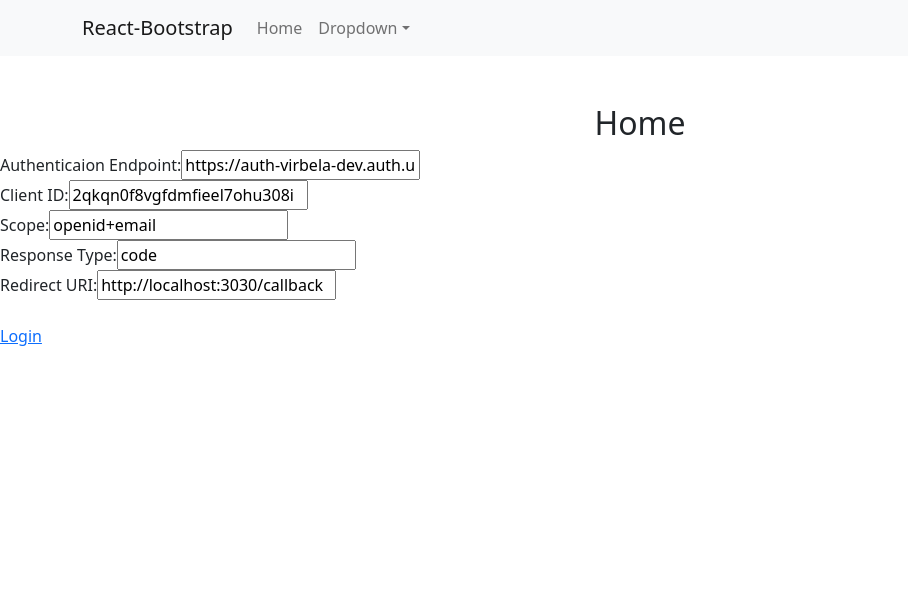
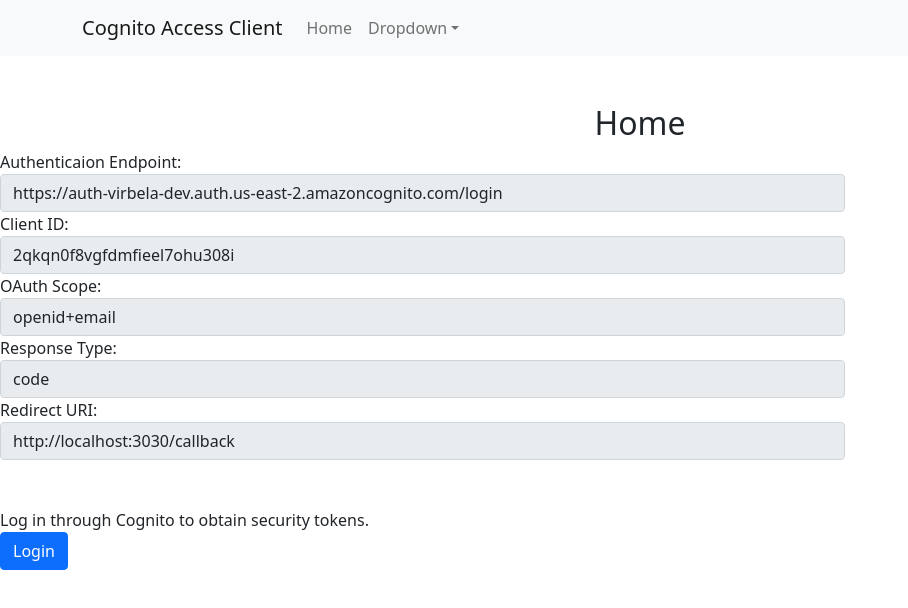
Before and after one commit to david-d-an/CognitoAccessClient, a React (Create React App) app: page /home in a window 1280 px wide. Shown: the top 608 px of the page, without its empty margins (0-908 px from the left). Built offline with nearby package versions, Linux system fonts and the light colour scheme.

Commit message:
Add style

```diff
--- a/src/pages/Home.jsx
+++ b/src/pages/Home.jsx
@@ -6,10 +6,10 @@
   const authEndpoint = process.env.REACT_APP_AUTH_ENDPOINT;
   const clientId = process.env.REACT_APP_CLIENT_ID;
   const responseType = process.env.REACT_APP_RESPONSE_TYPE;
-  const scope = process.env.REACT_APP_SCOPE;
+  const oauth_scope = process.env.REACT_APP_SCOPE;
   const redirectUri = process.env.REACT_APP_REDIRECT_URI;
 
-  const link = `${authEndpoint}?client_id=${clientId}&response_type=${responseType}&scope=${scope}&redirect_uri=${redirectUri}`;
+  const link = `${authEndpoint}?client_id=${clientId}&response_type=${responseType}&scope=${oauth_scope}&redirect_uri=${redirectUri}`;
 
   return (<>
     <br/><br/>
@@ -18,29 +18,47 @@
     </div>
 
     <div>
-      <label>Authenticaion Endpoint:
-        <input id="auth_endpoint" type="text" value={authEndpoint} readOnly />
-      </label>
-        <br/>
-      <label>Client ID:
-        <input id="client_id" type="text" value={clientId} readOnly />
-      </label>
-      <br/>
-      <label>Scope:
-        <input id="scope" type="text" value={scope} readOnly />
-      </label>
-      <br/>
-      <label>Response Type:
-        <input id="response_type" type="text" value={responseType} readOnly />
-      </label>
-      <br/>
-      <label>Redirect URI:
-        <input id="redirect_url" type="text" value={redirectUri} readOnly />
-      </label>
+      <div className="row">
+        <div className={'form-group col-8'} >
+          <label>Authenticaion Endpoint:</label>
+          <input id="auth_endpoint" type="text" value={authEndpoint} className={'form-control'} readOnly />
+        </div>
+      </div>
+
+      <div className="row">
+        <div className={'form-group col-8'} >
+          <label>Client ID:</label>
+          <input id="client_id" type="text" value={clientId} className={'form-control'} readOnly />
+        </div>
+      </div>
+
+      <div className="row">
+        <div className={'form-group col-8'} >
+          <label>OAuth Scope:</label>
+          <input id="oauth_scope" type="text" value={oauth_scope} className={'form-control'} readOnly />
+        </div>
+      </div>
+
+      <div className="row">
+        <div className={'form-group col-8'} >
+          <label>Response Type:</label>
+          <input id="response_type" type="text" value={responseType} className={'form-control'} readOnly />
+        </div>
+      </div>
+
+      <div className="row">
+        <div className={'form-group col-8'} >
+          <label>Redirect URI:</label>
+          <input id="redirect_url" type="text" value={redirectUri} className={'form-control'} readOnly />
+        </div>
+      </div>
     </div>
     <br/>
+    <br/>
 
-    <a href={link}>Login</a>
+    <label>Log in through Cognito to obtain security tokens.</label>
+    <br/>
+    <a href={link} className={'btn btn-primary'} >Login</a>
   </>);
 }
 
--- a/src/pages/Layout.jsx
+++ b/src/pages/Layout.jsx
@@ -7,15 +7,15 @@
   return (<>
     <Navbar bg="light" expand="lg">
       <Container>
-        <Navbar.Brand href="/">React-Bootstrap</Navbar.Brand>
+        <Navbar.Brand href="/">Cognito Access Client</Navbar.Brand>
         <Navbar.Toggle aria-controls="basic-navbar-nav" />
         <Navbar.Collapse id="basic-navbar-nav">
           <Nav className="me-auto">
-            <Nav.Link href="/home">Home</Nav.Link>
+            <Nav.Link href="home">Home</Nav.Link>
             <NavDropdown title="Dropdown" id="basic-nav-dropdown">
-              <NavDropdown.Item href="/callback">Callback</NavDropdown.Item>
+              <NavDropdown.Item href="callback">Callback</NavDropdown.Item>
               <NavDropdown.Divider />
-              <NavDropdown.Item href="/signout">Sign Out</NavDropdown.Item>
+              <NavDropdown.Item href="signout">Sign Out</NavDropdown.Item>
             </NavDropdown>
           </Nav>
         </Navbar.Collapse>
--- a/src/pages/Signout.jsx
+++ b/src/pages/Signout.jsx
@@ -3,9 +3,14 @@
 
 const Signout = (props) => {
   return (<>
-    <br/><br/>
+    <br/>
+    <br/>
     <div style={{display: 'flex', justifyContent: 'center'}} >
-      <h2>Sign Out</h2>
+      <div>
+        <h2>Sign Out</h2>
+        <br/>
+        <h4>Under Construction</h4>
+      </div>
     </div>
   </>);
 }
```
